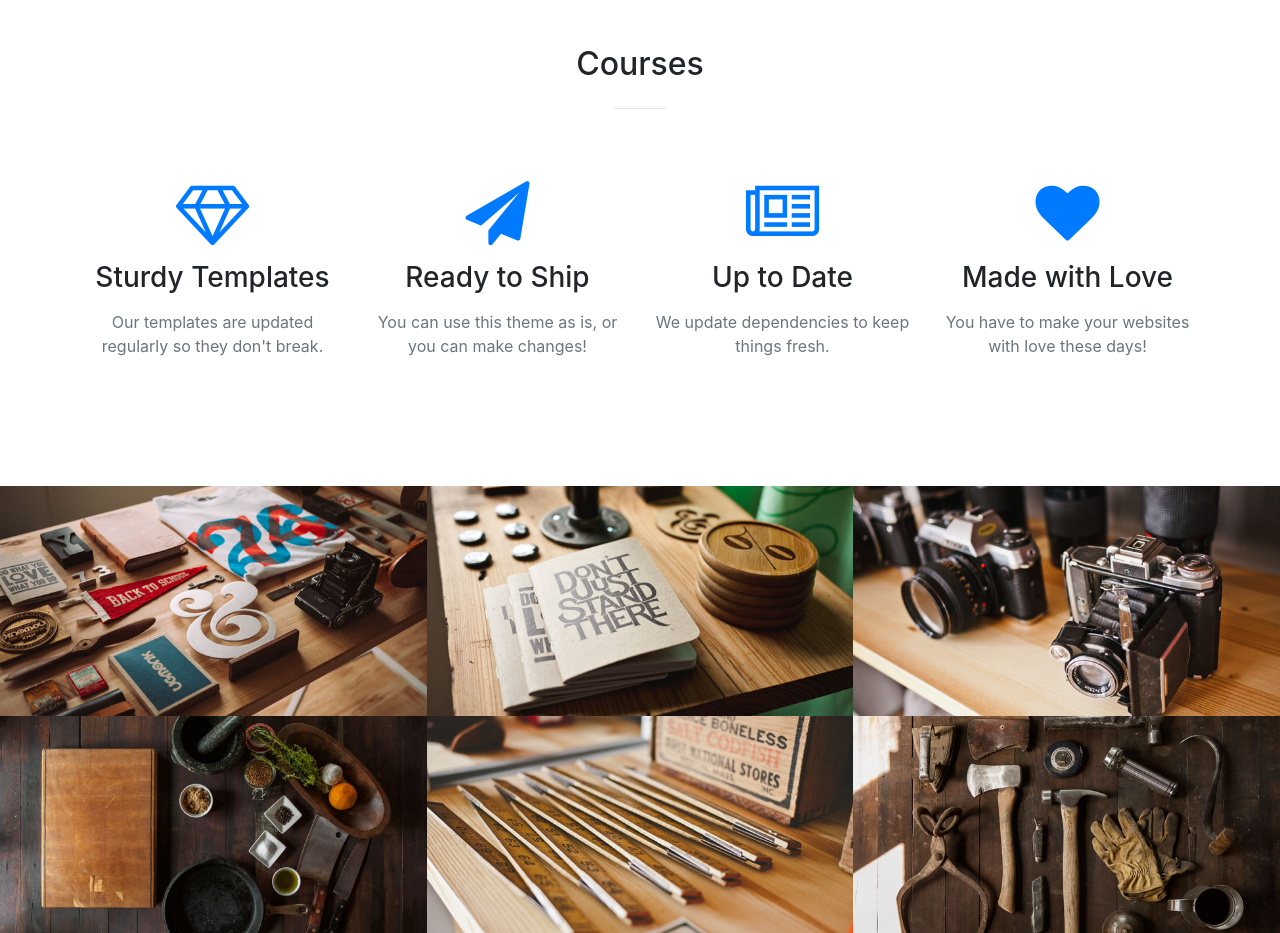
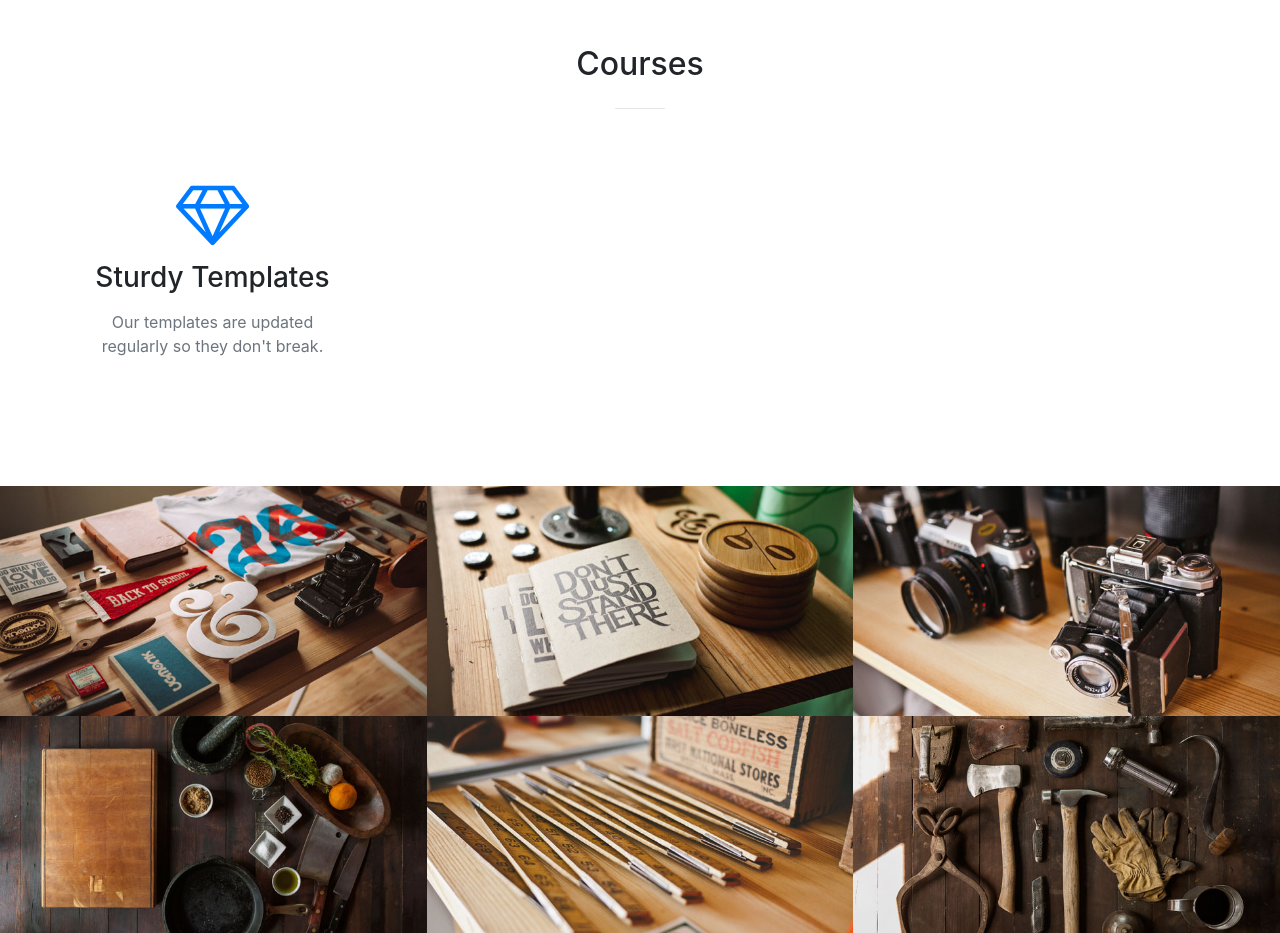
Before and after one commit to KTDEVEL/ktdevel.github.io, a website with bundled scripts: page index.html in a window 1280 px wide. Shown: the part 1360-2293 px from the top of the page. Built offline with nearby package versions, Linux system fonts and the light colour scheme.

Commit message:
fourth commit

```diff
--- a/index.html
+++ b/index.html
@@ -100,27 +100,6 @@
               <i class="fa fa-4x fa-diamond text-primary mb-3 sr-icons"></i>
               <h3 class="mb-3">Sturdy Templates</h3>
               <p class="text-muted mb-0">Our templates are updated regularly so they don't break.</p>
-            </div>
-          </div>
-          <div class="col-lg-3 col-md-6 text-center">
-            <div class="service-box mt-5 mx-auto">
-              <i class="fa fa-4x fa-paper-plane text-primary mb-3 sr-icons"></i>
-              <h3 class="mb-3">Ready to Ship</h3>
-              <p class="text-muted mb-0">You can use this theme as is, or you can make changes!</p>
-            </div>
-          </div>
-          <div class="col-lg-3 col-md-6 text-center">
-            <div class="service-box mt-5 mx-auto">
-              <i class="fa fa-4x fa-newspaper-o text-primary mb-3 sr-icons"></i>
-              <h3 class="mb-3">Up to Date</h3>
-              <p class="text-muted mb-0">We update dependencies to keep things fresh.</p>
-            </div>
-          </div>
-          <div class="col-lg-3 col-md-6 text-center">
-            <div class="service-box mt-5 mx-auto">
-              <i class="fa fa-4x fa-heart text-primary mb-3 sr-icons"></i>
-              <h3 class="mb-3">Made with Love</h3>
-              <p class="text-muted mb-0">You have to make your websites with love these days!</p>
             </div>
           </div>
         </div>
```
